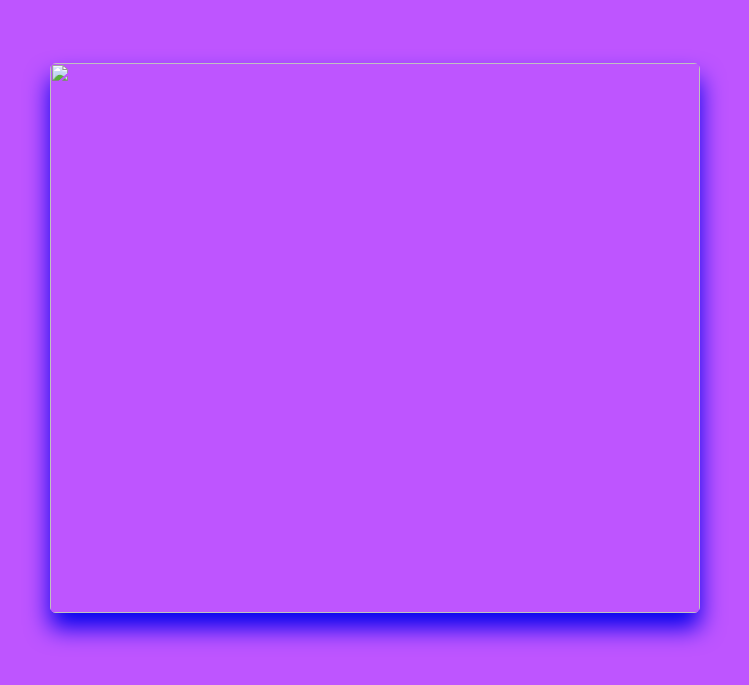
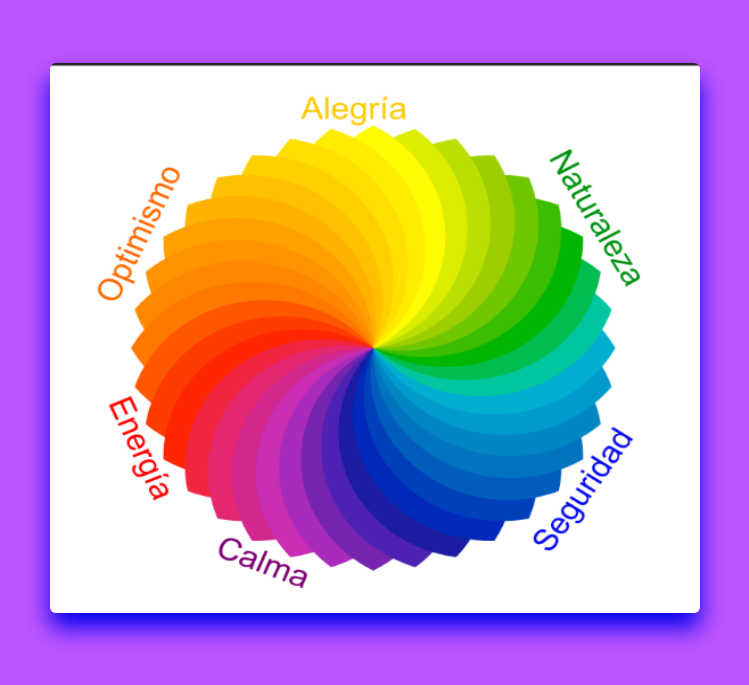
Before and after one commit to lucia-lopez01/trabajo-final, a plain HTML site: page index.html in a window 1280 px wide. Shown: the part 1012-1697 px from the top of the page, without its empty margins (265-1014 px from the left). Drawn offline with Linux system fonts and the light colour scheme.

Commit message:
Update index.html

```diff
--- a/index.html
+++ b/index.html
@@ -73,7 +73,7 @@
 	<div class="contenedor">
 		<a href="#">
 			<figure id="COLORES">
-				<img src="img/colores2.png">
+				<img src="Practica/img/colores2.png">
 				<div class="capa">
 					<h3>COLORES</h3>
 					<p>Los colores son importantes porque transmiten sensaciones, estados de ánimo, características de nuestra identidad y de nuestro estilo.Además, permiten distinguir entre uno y otro producto comercial.Los colores también influyen en nuestra percepción de la realidad y tienen diferentes emociones y estados de ánimo en las personas.Los colores también son importantes en áreas como la publicidad, el diseño y el arte</p>
```
